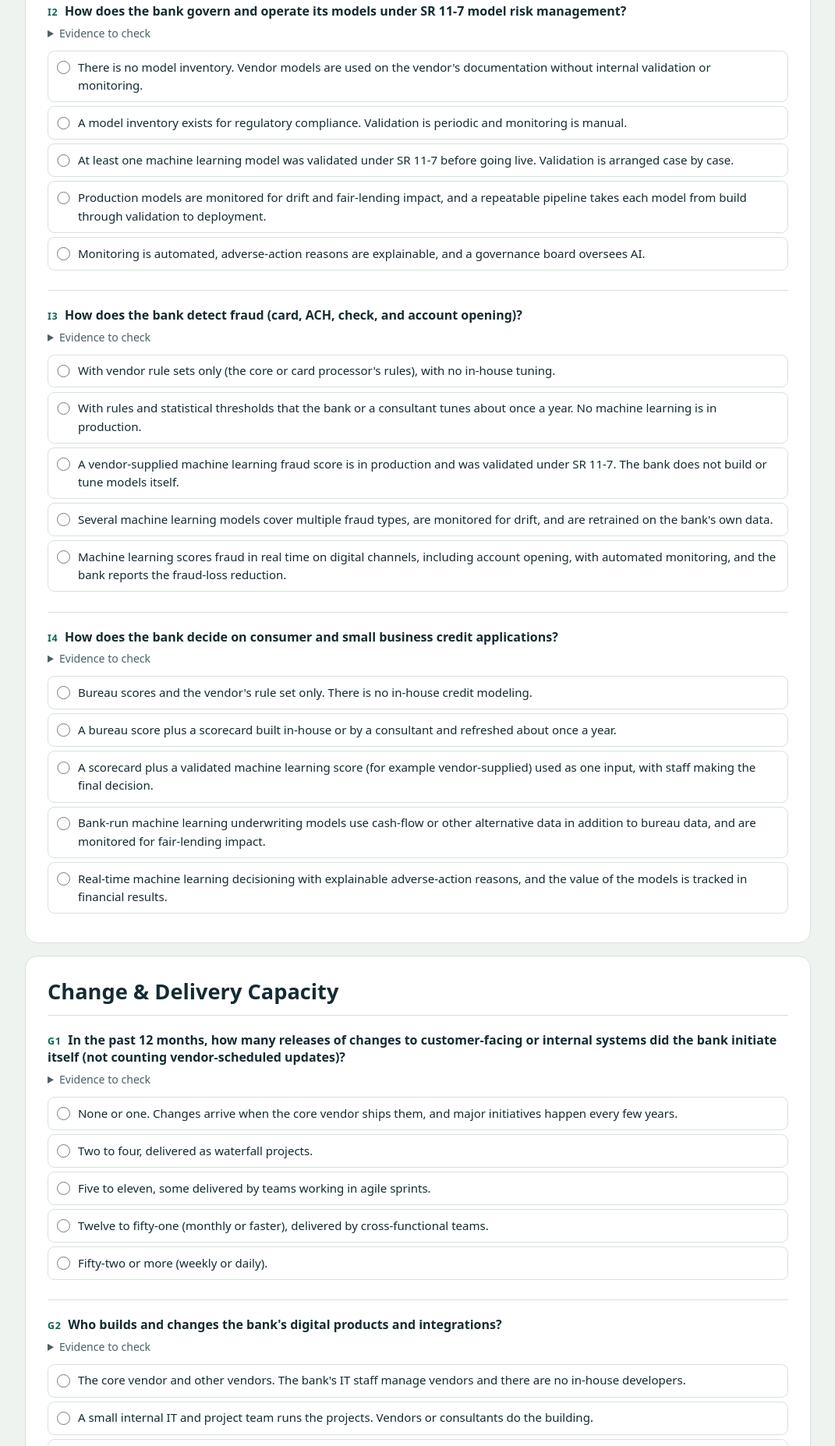
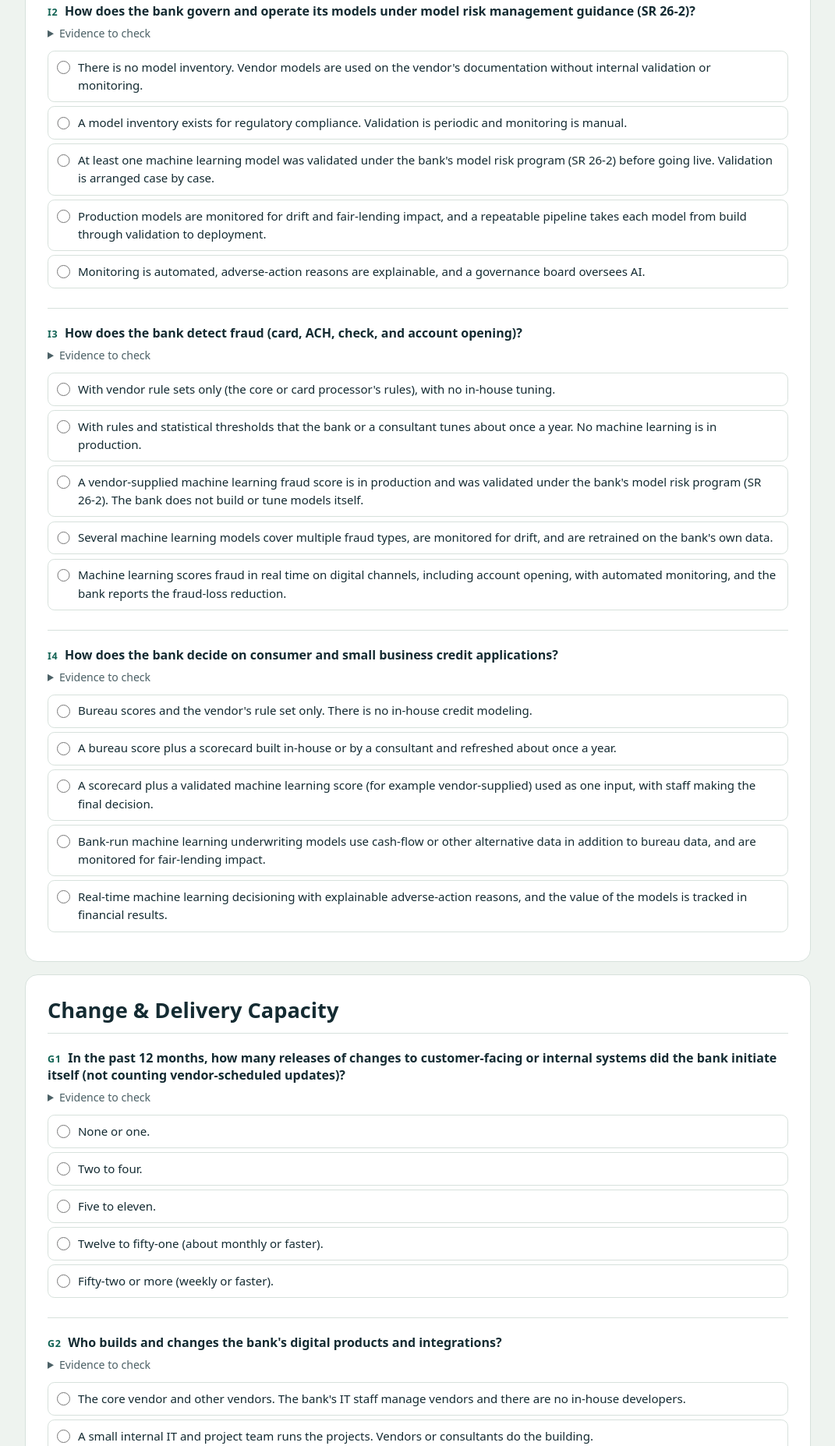
Before and after one commit to Rooots2152/ISM6346-Week5-Maturity-Assessment, a plain HTML site: page index.html in a window 1280 px wide. Shown: the part 6114-7969 px from the top of the page at 78% size, without its empty margins (104-1175 px from the left). Drawn offline with nearby package versions, Linux system fonts and the light colour scheme.

Commit message:
Use final Week 5 team assessment

```diff
--- a/index.html
+++ b/index.html
@@ -287,12 +287,12 @@ const QUESTIONS = [
   },
   {
     id: "I2", dimension: "ai",
-    text: "How does the bank govern and operate its models under SR 11-7 model risk management?",
+    text: "How does the bank govern and operate its models under model risk management guidance (SR 26-2)?",
     evidence: "Ask for the model inventory, the most recent validation report, and the monitoring dashboard.",
     options: [
       { value: 1, text: "There is no model inventory. Vendor models are used on the vendor's documentation without internal validation or monitoring." },
       { value: 2, text: "A model inventory exists for regulatory compliance. Validation is periodic and monitoring is manual." },
-      { value: 3, text: "At least one machine learning model was validated under SR 11-7 before going live. Validation is arranged case by case." },
+      { value: 3, text: "At least one machine learning model was validated under the bank's model risk program (SR 26-2) before going live. Validation is arranged case by case." },
       { value: 4, text: "Production models are monitored for drift and fair-lending impact, and a repeatable pipeline takes each model from build through validation to deployment." },
       { value: 5, text: "Monitoring is automated, adverse-action reasons are explainable, and a governance board oversees AI." }
     ]
@@ -304,7 +304,7 @@ const QUESTIONS = [
     options: [
       { value: 1, text: "With vendor rule sets only (the core or card processor's rules), with no in-house tuning." },
       { value: 2, text: "With rules and statistical thresholds that the bank or a consultant tunes about once a year. No machine learning is in production." },
-      { value: 3, text: "A vendor-supplied machine learning fraud score is in production and was validated under SR 11-7. The bank does not build or tune models itself." },
+      { value: 3, text: "A vendor-supplied machine learning fraud score is in production and was validated under the bank's model risk program (SR 26-2). The bank does not build or tune models itself." },
       { value: 4, text: "Several machine learning models cover multiple fraud types, are monitored for drift, and are retrained on the bank's own data." },
       { value: 5, text: "Machine learning scores fraud in real time on digital channels, including account opening, with automated monitoring, and the bank reports the fraud-loss reduction." }
     ]
@@ -328,11 +328,11 @@ const QUESTIONS = [
     text: "In the past 12 months, how many releases of changes to customer-facing or internal systems did the bank initiate itself (not counting vendor-scheduled updates)?",
     evidence: "Ask for the release log or change calendar for the past 12 months.",
     options: [
-      { value: 1, text: "None or one. Changes arrive when the core vendor ships them, and major initiatives happen every few years." },
-      { value: 2, text: "Two to four, delivered as waterfall projects." },
-      { value: 3, text: "Five to eleven, some delivered by teams working in agile sprints." },
-      { value: 4, text: "Twelve to fifty-one (monthly or faster), delivered by cross-functional teams." },
-      { value: 5, text: "Fifty-two or more (weekly or daily)." }
+      { value: 1, text: "None or one." },
+      { value: 2, text: "Two to four." },
+      { value: 3, text: "Five to eleven." },
+      { value: 4, text: "Twelve to fifty-one (about monthly or faster)." },
+      { value: 5, text: "Fifty-two or more (weekly or faster)." }
     ]
   },
   {
@@ -381,14 +381,14 @@ const PROFILES = [
   {
     "number": 1,
     "name": "Branch-Era Bank",
-    "description": "The bank still runs as a branch-and-paper institution on a vendor core it doesn't control. Any digital project will hit the same three walls: fragmented data, manual processes, and no delivery team. Buying a better app first would only add a front end to the problem. The priority is the data foundation, because every later investment depends on it.",
+    "description": "The bank still runs as a branch-and-paper institution on a vendor core it doesn't control. Any digital project will hit the same three walls (fragmented data, manual processes, and no delivery team), so buying a better app first would only add a front end to the problem. The priority is the data foundation, because every later investment depends on it.",
     "action": "Within 12 months, consolidate deposit, loan, and card records under one customer identifier (single CIF) and name data owners for the critical data elements in the Call Report. Use that work to scope the next core-contract renewal."
   },
   {
     "number": 2,
     "name": "Digital Leader",
     "description": "The bank has the foundations: governed data, digital origination, straight-through operations, and a delivery engine. Competitive pressure now comes from fintechs and the largest banks, not from peer community banks. The next frontier is using AI and APIs to grow outside the branch footprint.",
-    "action": "Launch one governed generative-AI use case in servicing or banker support, validated under SR 11-7, and pilot an embedded-banking API partnership with one non-bank platform."
+    "action": "Launch one generative-AI use case in servicing or banker support under a documented AI governance policy (generative AI falls outside SR 26-2), and pilot an embedded-banking API partnership with one non-bank platform."
   },
   {
     "number": 3,
@@ -400,7 +400,7 @@ const PROFILES = [
     "number": 4,
     "name": "Digitalized but Not Transforming",
     "description": "Customers bank digitally, often on a vendor app that peers also license, so the experience offers parity, not an advantage. The bank collects large volumes of digital behavior data and does nothing with it. Meanwhile, digital account opening and P2P payments expose it to fraud that rule sets don't catch.",
-    "action": "Put one in-house or vendor ML model into production on digital-channel data within six months. Real-time fraud scoring on digital account opening is the strongest first case, with SR 11-7 validation from the start."
+    "action": "Put one in-house or vendor ML model into production on digital-channel data within six months. Real-time fraud scoring on digital account opening is the strongest first case, validated under the bank's model risk program (SR 26-2) from the start."
   },
   {
     "number": 5,
```
